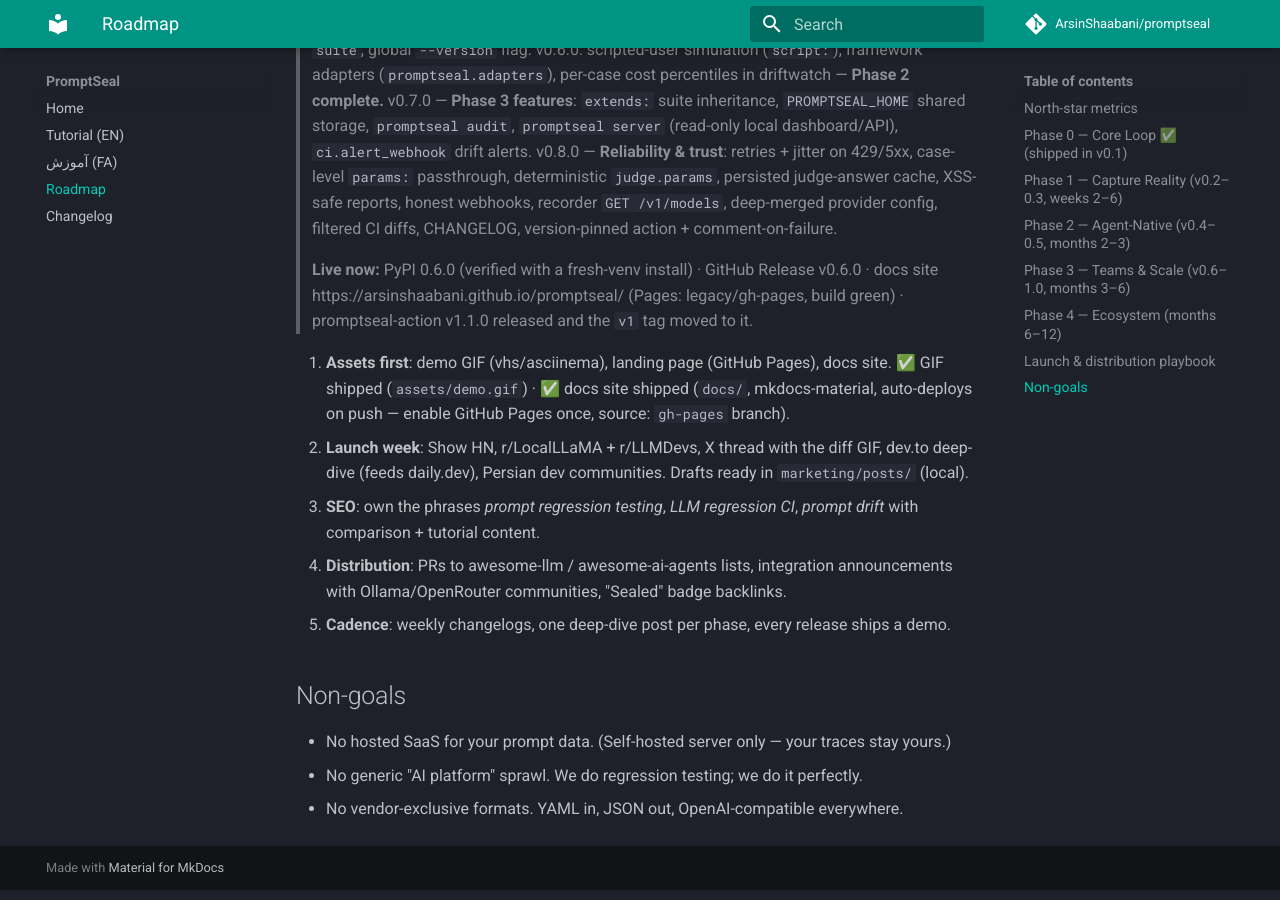
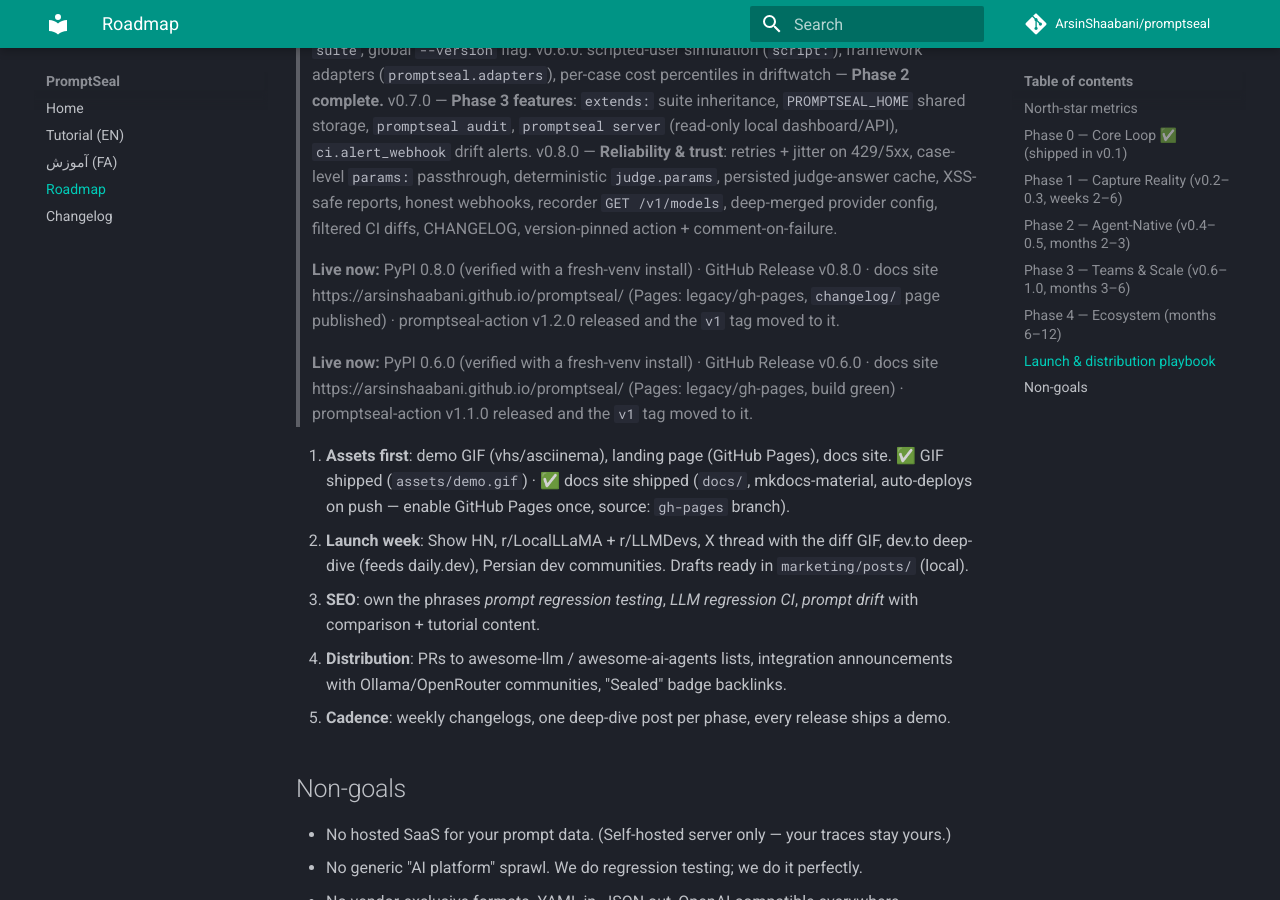
Before and after one commit to ArsinShaabani/promptseal, an MkDocs documentation site: the page built from docs/roadmap.md, in a window 1280 px wide and 900 px high, scrolled down 3202 px. Built offline with MkDocs 1.6.1 and Material for MkDocs 9.7.7, drawn with Linux system fonts in a browser that asks for light colours; comment, search, counter and statistics services are not loaded.

Commit message:
docs: ROADMAP live status for 0.8.0 - PyPI, Release, Pages changelog page, action v1.2.0

```diff
--- a/ROADMAP.md
+++ b/ROADMAP.md
@@ -121,6 +121,11 @@
 > deep-merged provider config, filtered CI diffs, CHANGELOG, version-pinned
 > action + comment-on-failure.
 >
+> **Live now:** PyPI 0.8.0 (verified with a fresh-venv install) · GitHub Release
+> v0.8.0 · docs site https://arsinshaabani.github.io/promptseal/ (Pages:
+> legacy/gh-pages, `changelog/` page published) · promptseal-action v1.2.0
+> released and the `v1` tag moved to it.
+>
 > **Live now:** PyPI 0.6.0 (verified with a fresh-venv install) · GitHub Release
 > v0.6.0 · docs site https://arsinshaabani.github.io/promptseal/ (Pages:
 > legacy/gh-pages, build green) · promptseal-action v1.1.0 released and the
```
